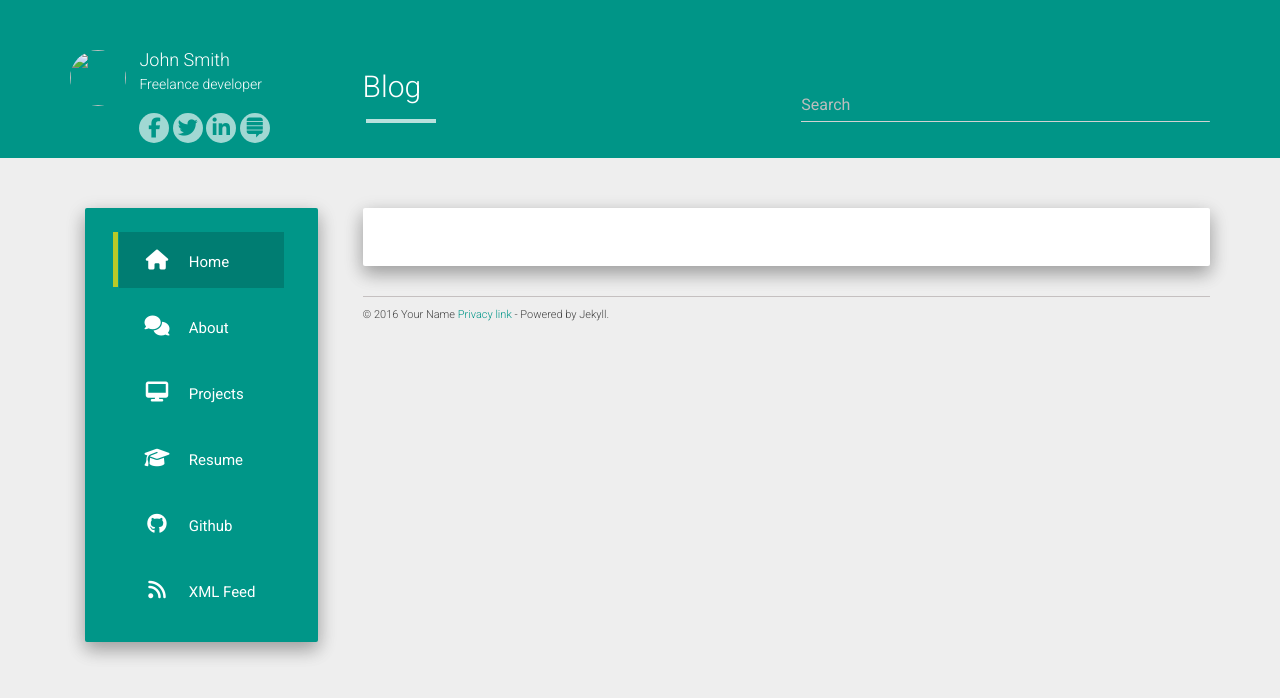
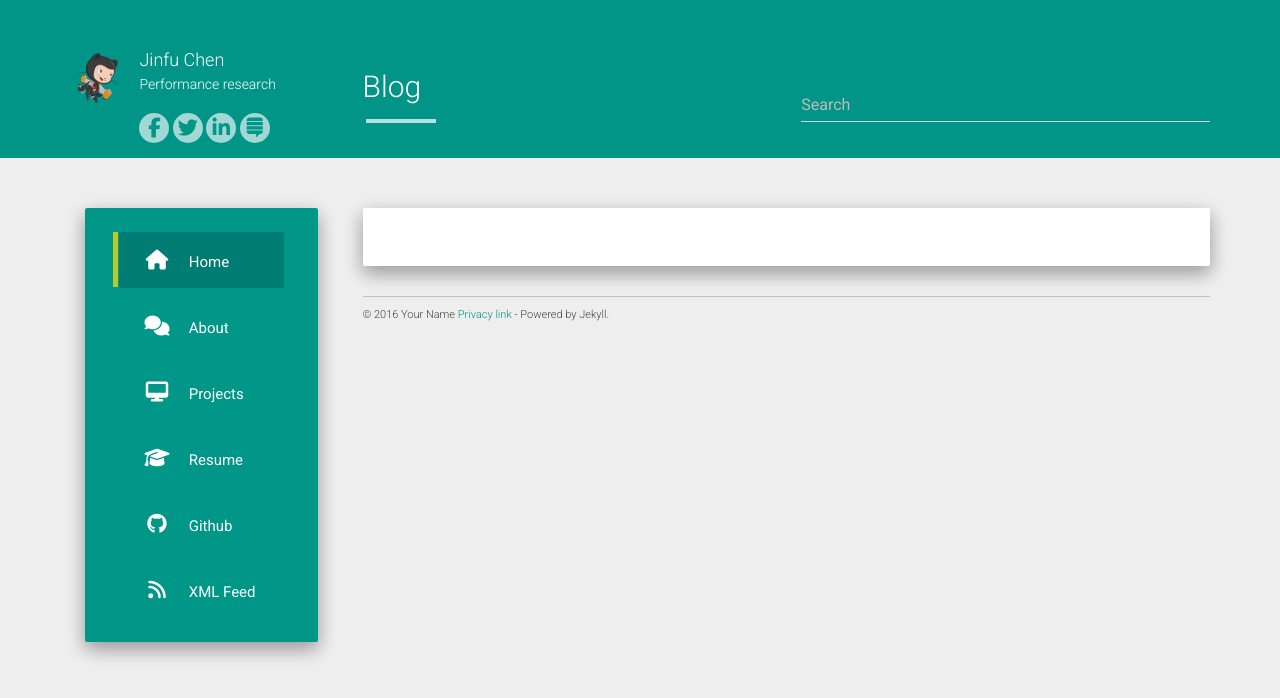
Before and after one commit to jinfuchen/icsmeData, a Jekyll site: the page built from index.html, in a window 1280 px wide. Shown: the top 698 px of the page. Built offline with Jekyll 4.4.1, drawn with Linux system fonts in a browser that asks for light colours; nearby versions of some CDN libraries; the list of posts is cut into pages by our own code.

```diff
--- a/_config.yml
+++ b/_config.yml
@@ -1,9 +1,9 @@
-title: John Smith
-description: My Personal Blog
-author: John Smith
-logo: /hcz-jekyll-blog/static/img/avatar.png
+title: ICSME Data
+description: ICSME Data
+author: Jinfu Chen
+logo: /icsmeData/static/img/avatar.png
 github: https://github.com/codeasashu
-about: Freelance developer
+about: Performance research
 
 baseurl: ""
 url: ""
```
